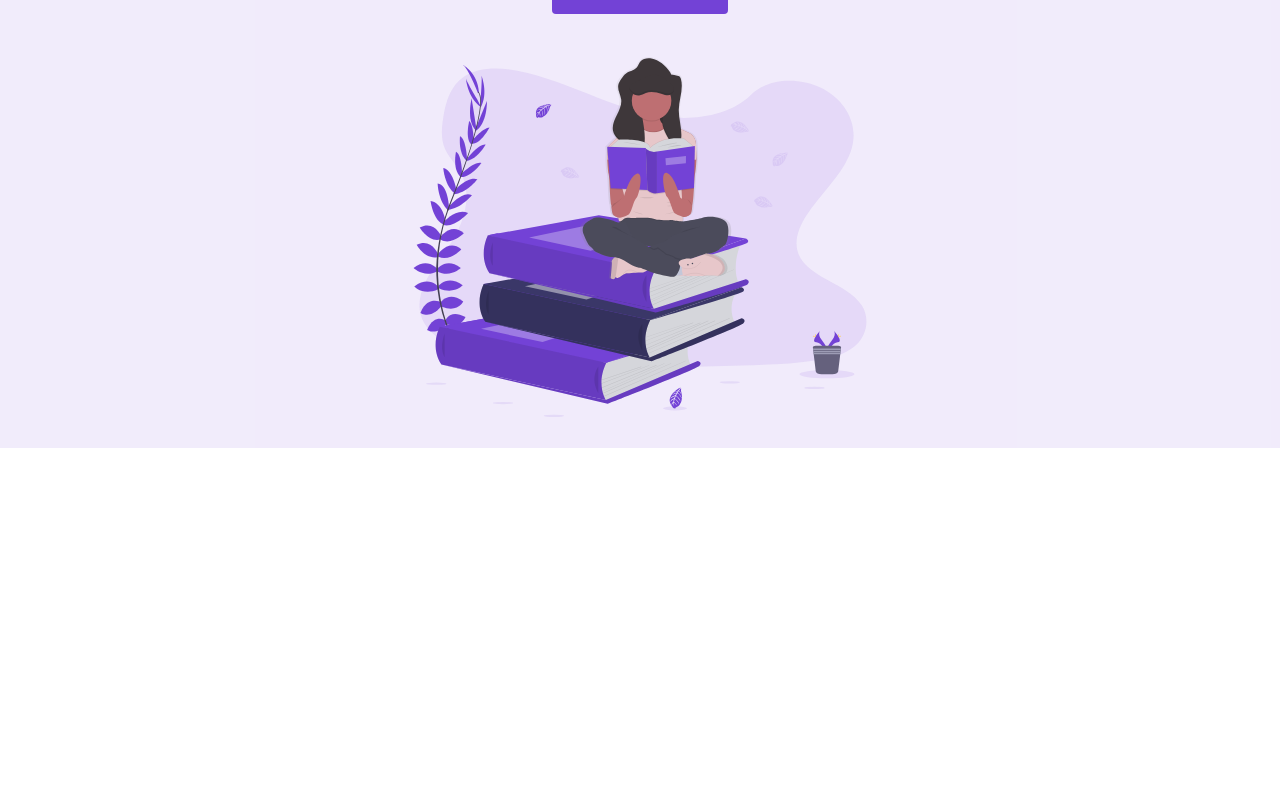
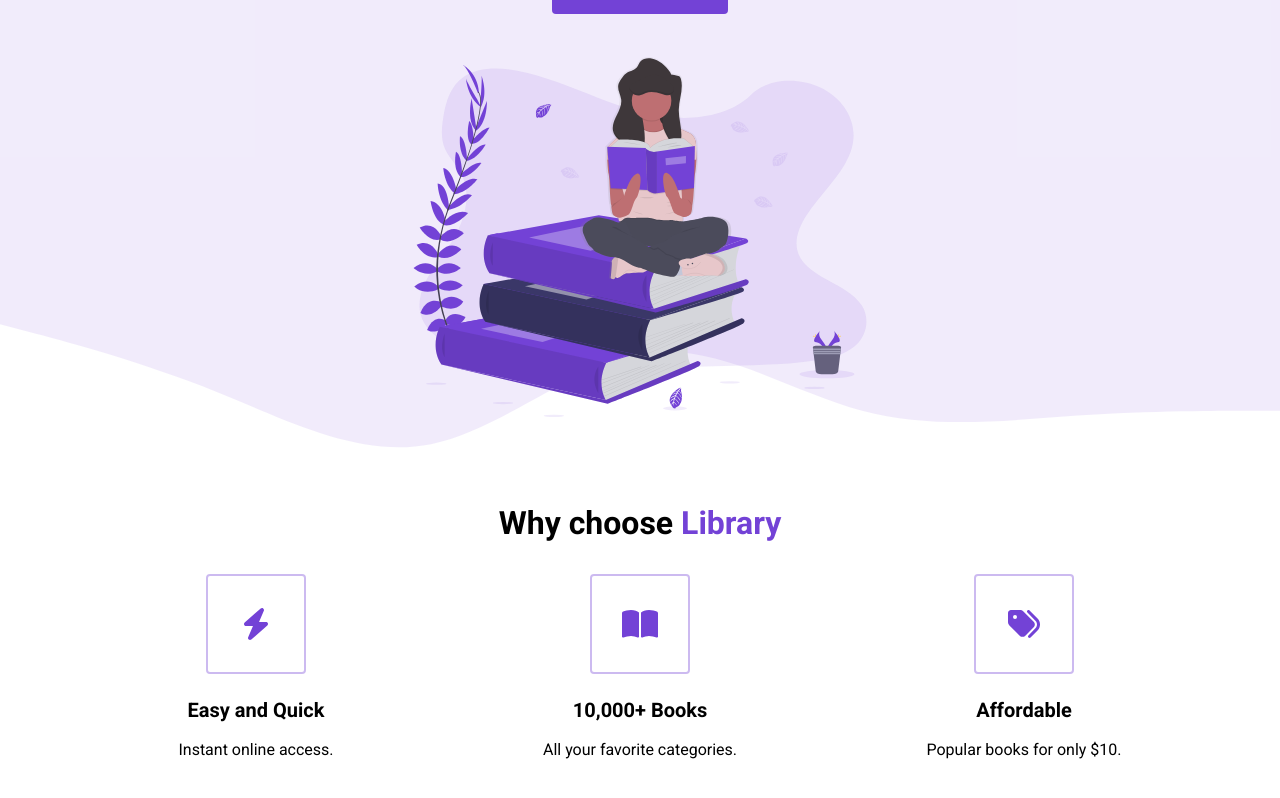
Before and after one commit to eSteemRoller/library-react-tutorial, a React (Create React App) app: page / in a window 1280 px wide. Shown: the part 352-1150 px from the top of the page. Before the commit the page ends 800 px from the top, so only its background shows below. Built offline with nearby package versions, Linux system fonts and the light colour scheme.

Commit message:
Fifth (Highlights Part 2) commit

```diff
--- a/src/App.js
+++ b/src/App.js
@@ -1,14 +1,15 @@
 
+import Nav from './components/Nav';
 import Landing from './components/Landing';
-import Nav from './components/Nav';
+import Highlights from './components/Highlights';
 
-function App() {
+
+export default function App() {
   return (
     <div className="App">
       <Nav />
       <Landing />
+      <Highlights />
     </div>
   );
 }
-
-export default App;
--- a/src/components/Highlights.jsx
+++ b/src/components/Highlights.jsx
@@ -1,28 +1,46 @@
 
-import { FontAwesomeIcon } from '@fortawesome/react-fontawesome'
-import React from 'react'
+import { FontAwesomeIcon } from '@fortawesome/react-fontawesome';
+import { faBolt, faBookOpen, faTags } from '@fortawesome/free-solid-svg-icons';
 
-export default function () {
+export default function Highlights() {
   return (
     <section id='highlights'>
         <div className="container">
             <div className="row">
                 <h2 className='section__title'>
-                    Why choose <span className="purple">Library</span>?
+                    Why choose <span className="purple">Library</span>
                 </h2>
                 <div className="highlight__wrapper">
                     <div className="highlight">
                         <div className="highlight__img">
-                            <FontAwesomeIcon icon="bolt" />
+                            <FontAwesomeIcon icon={faBolt} />
                         </div>
                         <h3 className="highlight__subtitle">Easy and Quick</h3>
                         <p className="highlight__para">
                             Instant online access.
                         </p>
                     </div>
+                    <div className="highlight">
+                        <div className="highlight__img">
+                            <FontAwesomeIcon icon={faBookOpen} />
+                        </div>
+                        <h3 className="highlight__subtitle">10,000+ Books</h3>
+                        <p className="highlight__para">
+                            All your favorite categories.
+                        </p>
+                    </div>
+                    <div className="highlight">
+                        <div className="highlight__img">
+                            <FontAwesomeIcon icon={faTags} />
+                        </div>
+                        <h3 className="highlight__subtitle">Affordable</h3>
+                        <p className="highlight__para">
+                            Popular books for only $10.
+                        </p>
+                    </div>
                 </div>
             </div>
         </div>
     </section>
-  )
+  );
 }
--- a/src/components/Nav.jsx
+++ b/src/components/Nav.jsx
@@ -1,10 +1,8 @@
 
-import React from 'react';
+import LibraryLogo from '../assets/Library.svg';
 import { Link } from 'react-router-dom';
 import { FontAwesomeIcon } from '@fortawesome/react-fontawesome';
 import { faBars, faShoppingCart, faTimes } from '@fortawesome/free-solid-svg-icons';
-import LibraryLogo from '../assets/Library.svg';
-
 
 
 export default function Nav() {
```
